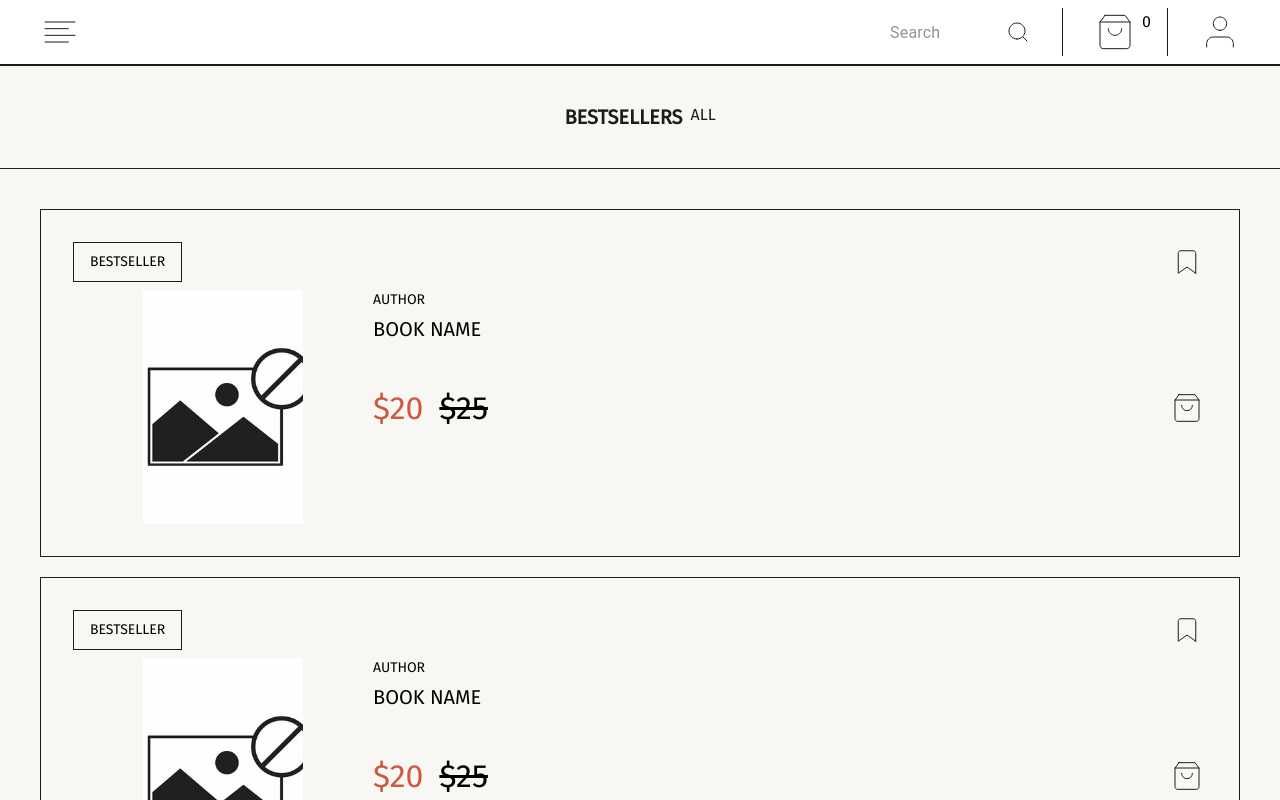
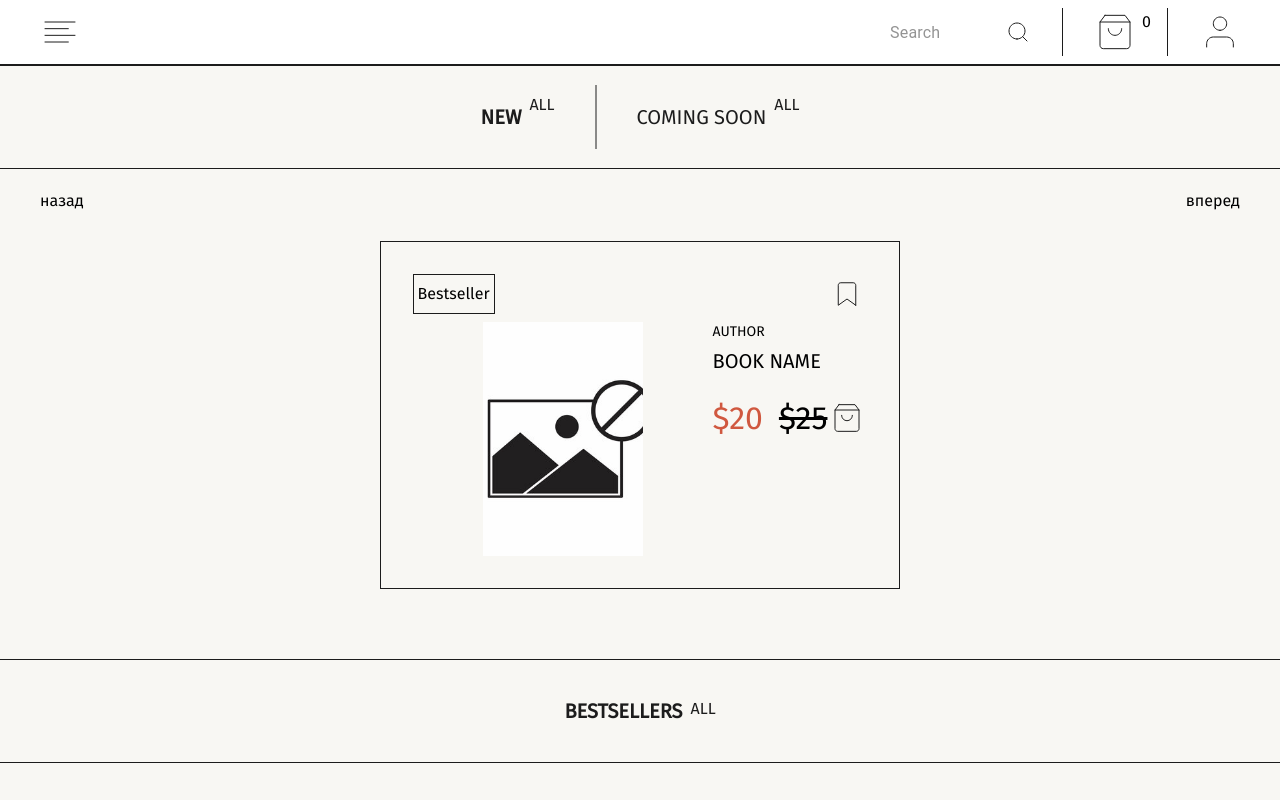
Before and after one commit to Ir-ra/read, a Next.js app: page / in a window 1280 px wide. Shown: the top 800 px of the page. Built offline with nearby package versions, Linux system fonts and the light colour scheme.

Commit message:
add Products Carousel title

```diff
--- /dev/null
+++ b/src/app/components/ProductsCarousel/ProductsCarousel.tsx
@@ -0,0 +1,73 @@
+import { VerticalCard } from "../Card/VerticalCard";
+
+interface ProductsCarouselProps {
+  activeCategory: string;
+}
+
+const bookData = [{
+  category: "new",
+  cover: {},
+  autor: "Rebecca Yarros",
+  bookName: "Fourth Wing",
+  price: "36",
+  new: true,
+  comingSoon: false,
+}, {
+  category: "Autograph",
+  autor: "Rebecca Yarros",
+  bookName: "The subtle art of not giving a fuck",
+  price: "36",
+  new: true,
+  comingSoon: false,
+},{
+  category: "18+",
+  autor: "Rebecca Yarros",
+  bookName: "Fourth Wing",
+  price: "36",
+  new: true,
+  comingSoon: false,
+},{
+  category: "18+",
+  autor: "Rebecca Yarros",
+  bookName: "Fourth Wing",
+  price: "36",
+  new: true,
+  comingSoon: false,
+},{
+  category: "Autograph",
+  autor: "Rebecca Yarros",
+  bookName: "The subtle art of not giving a fuck",
+  price: "36",
+  new: true,
+  comingSoon: false,
+},{
+  category: "New",
+  autor: "Rebecca Yarros",
+  bookName: "Fourth Wing",
+  price: "36",
+  new: true,
+  comingSoon: false,
+},{
+  category: "Autograph",
+  autor: "Rebecca Yarros",
+  bookName: "The subtle art of not giving a fuck",
+  price: "36",
+  new: false,
+  comingSoon: true,
+}]
+
+export const ProductsCarousel: React.FC<ProductsCarouselProps> = ({
+  activeCategory,
+}) => {
+  return <section className="pt-5  pb-20 tablet:pb-[62px]">
+    <div className="flex justify-between px-6 tablet:px-10 mb-5">
+      <button>назад</button>
+      <button>вперед</button>
+      </div>
+      <ul className="py-2 px-6 tablet:px-10 flex overflow-hidden gap-5 justify-center items-center">
+        <li>
+<VerticalCard/>
+        </li>
+      </ul>
+      </section>;
+};
--- a/src/app/components/SectionTitle/SectionTitle.tsx
+++ b/src/app/components/SectionTitle/SectionTitle.tsx
@@ -1,24 +1,93 @@
 import Link from "next/link";
 
 interface SectionTitleProps {
-  title: string;
-  link: string;
+  title1: string;
+  link1: string;
+  title2?: string;
+  link2?: string;
+  setActiveCategory?: Function;
+  activeCategory?: string;
 }
 
-export const SectionTitle: React.FC<SectionTitleProps> = ({ title, link }) => {
+export const SectionTitle: React.FC<SectionTitleProps> = ({
+  title1,
+  link1,
+  title2,
+  link2,
+  setActiveCategory,
+  activeCategory,
+}) => {
   return (
     <div className="flex justify-center items-center h-[104px] px-6 py-4 border-t border-b border-Black tablet:px-10 desktop:py-5">
+      {title1 === "bestsellers" ? (
         <div className="flex">
           <h2 className="text-xsx text-Black font-bold text-center uppercase tablet:text-sm desktop:text-l mr-2">
-          {title}
+            {title1}
           </h2>
           <Link
-          href={link}
+            href={link1}
             className="text-xxs text-Black uppercase font-light hover:font-bold active:font-bold"
           >
             all
           </Link>
         </div>
+      ) : (
+        <div className="flex">
+          <div className="flex pr-6 tablet:pr-10 desktop:pr-20 py-2.5">
+            <button
+              onClick={() => {
+                setActiveCategory && setActiveCategory("new");
+              }}
+              className="text-xsx text-Black text-center uppercase tablet:text-sm desktop:text-l mr-2"
+              style={
+                activeCategory === "new"
+                  ? { fontWeight: "700" }
+                  : { fontWeight: "300" }
+              }
+            >
+              {title1}
+            </button>
+            <Link
+              href={link1}
+              className="text-xxs text-Black uppercase font-light hover:font-bold active:font-bold"
+            >
+              all
+            </Link>
+          </div>
+          <svg
+            xmlns="http://www.w3.org/2000/svg"
+            width="2"
+            height="64"
+            viewBox="0 0 2 64"
+            fill="none"
+          >
+            <line x1="1" y1="64" x2="1" stroke="#1C1C1C" />
+          </svg>
+          <div className="flex pl-6 tablet:pl-10 desktop:pl-20 py-2.5">
+            <button
+              onClick={() => {
+                setActiveCategory && setActiveCategory("comingSoon");
+              }}
+              className="text-xsx text-Black text-center uppercase tablet:text-sm desktop:text-l mr-2 "
+              style={
+                activeCategory === "comingSoon"
+                  ? { fontWeight: "700" }
+                  : { fontWeight: "300" }
+              }
+            >
+              {title2}
+            </button>
+            {link2 && (
+              <Link
+                href={link2}
+                className="text-xxs text-Black uppercase font-light hover:font-bold active:font-bold"
+              >
+                all
+              </Link>
+            )}
+          </div>
+        </div>
+      )}
     </div>
   );
 };
--- a/src/app/page.tsx
+++ b/src/app/page.tsx
@@ -1,11 +1,29 @@
+"use client";
+import { useState } from "react";
 import { Subscribe } from "./components/Subscribe/Subscribe";
+import { SectionTitle } from "./components/SectionTitle/SectionTitle";
+import { ProductsCarousel } from "./components/ProductsCarousel/ProductsCarousel";
 import { Bestsellers } from "./components/Bestsellers/Bestsellers";
-import { SectionTitle } from "./components/SectionTitle/SectionTitle";
 
 export default function Home() {
+  const [activeCategory, setActiveCategory] = useState<"new" | "comingSoon">(
+    "new"
+  );
   return (
     <main className="bg-Background">
-      <SectionTitle title="bestsellers" link="#" />
+      <SectionTitle
+        title1="New"
+        link1="#"
+        title2="Coming soon"
+        link2="#"
+        setActiveCategory={setActiveCategory}
+        activeCategory={activeCategory}
+      />
+      <ProductsCarousel activeCategory={activeCategory}/>
+      <SectionTitle
+        title1="bestsellers"
+        link1="#"
+      />
       <Bestsellers />
       <Subscribe />
     </main>
```
Lines whose indentation alone changed are shown as unchanged.
